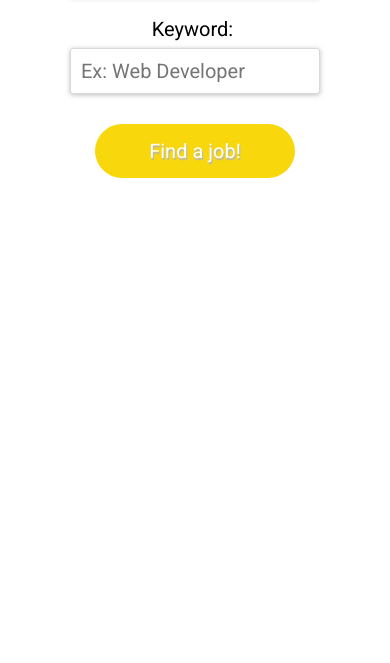
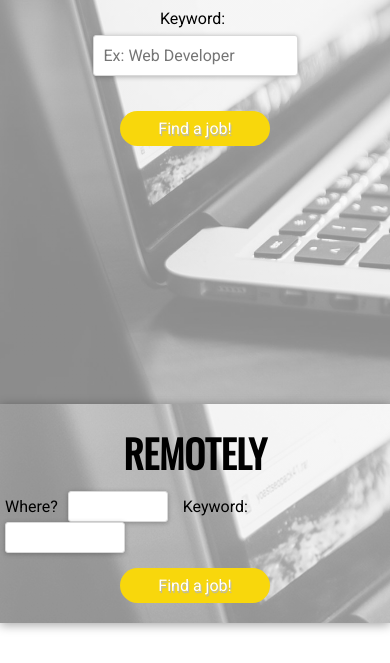
Before and after one commit to SICKMUSKETEERS/IndeedProject, a website: page index.html in a window 390 px wide. Shown: the part 440-1103 px from the top of the page. Before the commit the page ends 884 px from the top, so only its background shows below. Drawn offline with nearby package versions, Linux system fonts and the light colour scheme; some packages are replaced by stand-ins of ours.

Commit message:
Fixed nav media queries, added asset files, and added hero img

```diff
--- a/dev/styles/_nav.scss
+++ b/dev/styles/_nav.scss
@@ -1,5 +1,4 @@
 #nav{
-animation-duration: 2s;
-animation-delay:.5s;
-
+	animation-duration: 2s;
+	animation-delay:.5s;
 }
--- a/dev/styles/main.scss
+++ b/dev/styles/main.scss
@@ -23,25 +23,51 @@ body {
 	height: 100vh;
 	font-size: 20px;
 	animation-duration: 2s;
+	background: linear-gradient(rgba(255,255,255,0.5), rgba(255,255,255,0.5)), url('../../assets/hero.jpg');
+	background-size: cover;
 
 	h1 {
 		font-family: $headingFont;
 		font-size: 70px;
 		text-transform: uppercase;
-		padding-bottom: 30px;
+		padding-bottom: 0;
 	}
 }
 
 .formContainerTop {
-	background-color: white;
+	background: linear-gradient(rgba(255,255,255,0.5), rgba(255,255,255,0.5)), url('../../assets/navbg.jpg');
 	width: 100%;
 	display: none;
 	justify-content: flex-start;
 	align-items: center;
 	padding: 20px;
 	font-size: 20px;
-	background: #fbfbfb;
 	box-shadow: 0px 2px 10px rgba(0, 0, 0, 0.36);
+}
+
+	@media (max-width: 900px) {
+		.formContainerTop {
+			display: flex;
+			flex-direction: column;
+
+			h2 {
+				font-size: 2.4rem;
+			}
+		}
+
+		.formTop {
+			margin-top: 10px;
+		}
+
+	}
+
+	@media (max-width: 505px) {
+		.formContainerTop {
+			padding: 20px 5px;
+			flex-wrap: wrap;
+			flex-direction: column;
+		}
+	}
 
 	@media (max-width: 480px) {
 		.formContainerTop {
@@ -68,7 +94,7 @@ body {
 		justify-content: center;
 	}
 
-}
+
 
 .formMain input, .formContainerTop input  {
     padding: 10px;
@@ -78,12 +104,54 @@ body {
     color: black;
 }
 
-input#location, input#locationTop,  input#titleTop{
+	@media (max-width: 1140px) {
+
+		.formContainerTop input {
+			width: 150px;
+			padding: 5px;
+		}
+
+	}
+
+	@media (max-width: 505px) {
+		.formMain input, .formContainerTop input {
+			font-size: 0.8em;
+		}
+	}
+
+input#location, input#locationTop, input#titleTop{
     margin-right: 20px;
 }
-label {
+
+	@media (max-width: 670px) {
+
+		input#location, input#locationTop, input#titleTop {
+			margin-right: 10px;
+		}
+
+	}
+
+	@media (max-width: 505px) {
+		input#locationTop {
+			width: 100px;
+		}
+
+		input#titleTop {
+			width: 120px;
+		}
+	}
+
+.formMain label, .formContainerTop label {
     margin-right: 5px;
 }
+
+	@media (max-width: 925px) {
+
+	.formMain label, .formContainerTop label {
+   		 font-size: 0.8em;
+		}
+	}
+
 .sub{
 	display: flex;
     align-items: center;
@@ -95,7 +163,7 @@ label {
 button.submit{
 		width: 200px;
     	background: white;
-    	padding: 15px 20px;
+    	padding: 12px 20px;
 		margin-top: 10px;
     	border: 0;
 		border-radius: 100px;
@@ -104,6 +172,25 @@ button.submit{
     	color: white;
     	// box-shadow: 0px 1px 5px rgba(0, 0, 0, 0.26);
     }
+
+    	@media (max-width: 1140px) {
+
+		button.submit {
+			width: 150px;
+			padding: 8px;
+			font-size: 0.8em;
+		}
+
+	}
+
+    	@media (max-width: 670px) {
+
+		button.submit {
+			display: block;
+			margin: 15px auto 0 auto;
+		}
+
+	}
 
 @media (max-width: 670px) {
 	form.formMain {
@@ -117,6 +204,7 @@ button.submit{
 		margin-right: 0;
 		margin-bottom: 20px;
 	}
+
 	label{
 		margin-bottom: 7px;
 	}
--- a/public/styles/style.css
+++ b/public/styles/style.css
@@ -195,8 +195,8 @@ iframe {
       font-size: 1.5rem;
       max-width: 260px; } }
   .resultsItem h4 {
+    color: #b7b7b7;
     font-size: 1.2rem;
-    color: #b7b7b7;
     text-transform: uppercase;
     padding-bottom: 5px; }
   @media (max-width: 768px) {
@@ -262,15 +262,17 @@ body {
       align-items: center;
   height: 100vh;
   font-size: 20px;
-  animation-duration: 2s; }
+  animation-duration: 2s;
+  background: linear-gradient(rgba(255, 255, 255, 0.5), rgba(255, 255, 255, 0.5)), url("../../assets/hero.jpg");
+  background-size: cover; }
   .formContainer h1 {
     font-family: "Oswald", sans-serif;
     font-size: 70px;
     text-transform: uppercase;
-    padding-bottom: 30px; }
+    padding-bottom: 0; }
 
 .formContainerTop {
-  background-color: white;
+  background: linear-gradient(rgba(255, 255, 255, 0.5), rgba(255, 255, 255, 0.5)), url("../../assets/navbg.jpg");
   width: 100%;
   display: none;
   -ms-flex-pack: start;
@@ -279,25 +281,47 @@ body {
       align-items: center;
   padding: 20px;
   font-size: 20px;
-  background: #fbfbfb;
   box-shadow: 0px 2px 10px rgba(0, 0, 0, 0.36); }
-  @media (max-width: 480px) {
-    .formContainerTop .formContainerTop {
+
+@media (max-width: 900px) {
+  .formContainerTop {
+    display: -ms-flexbox;
+    display: flex;
+    -ms-flex-direction: column;
+        flex-direction: column; }
+    .formContainerTop h2 {
+      font-size: 2.4rem; }
+  .formTop {
+    margin-top: 10px; } }
+
+@media (max-width: 505px) {
+  .formContainerTop {
+    padding: 20px 5px;
     -ms-flex-wrap: wrap;
         flex-wrap: wrap;
     -ms-flex-direction: column;
         flex-direction: column; } }
-  .formContainerTop h2 {
+
+@media (max-width: 480px) {
+  .formContainerTop {
+    -ms-flex-wrap: wrap;
+        flex-wrap: wrap;
+    -ms-flex-direction: column;
+        flex-direction: column; } }
+
+h2 {
   -ms-flex-positive: 2;
       flex-grow: 2;
   text-align: left;
   font-family: "Oswald", sans-serif;
   font-size: 2.5rem;
   text-transform: uppercase; }
+
 @media (max-width: 480px) {
-    .formContainerTop h2 {
+  h2 {
     font-size: 2rem; } }
-  .formContainerTop form {
+
+form {
   -ms-flex-pack: center;
       justify-content: center; }
 
@@ -308,11 +332,34 @@ body {
   border-radius: 3px;
   color: black; }
 
+@media (max-width: 1140px) {
+  .formContainerTop input {
+    width: 150px;
+    padding: 5px; } }
+
+@media (max-width: 505px) {
+  .formMain input, .formContainerTop input {
+    font-size: 0.8em; } }
+
 input#location, input#locationTop, input#titleTop {
   margin-right: 20px; }
 
-label {
+@media (max-width: 670px) {
+  input#location, input#locationTop, input#titleTop {
+    margin-right: 10px; } }
+
+@media (max-width: 505px) {
+  input#locationTop {
+    width: 100px; }
+  input#titleTop {
+    width: 120px; } }
+
+.formMain label, .formContainerTop label {
   margin-right: 5px; }
+
+@media (max-width: 925px) {
+  .formMain label, .formContainerTop label {
+    font-size: 0.8em; } }
 
 .sub {
   display: -ms-flexbox;
@@ -326,13 +373,24 @@ label {
 button.submit {
   width: 200px;
   background: white;
-  padding: 15px 20px;
+  padding: 12px 20px;
   margin-top: 10px;
   border: 0;
   border-radius: 100px;
   text-shadow: 1px 2px 1px #b7b7b7;
   background-color: #f8d70c;
   color: white; }
+
+@media (max-width: 1140px) {
+  button.submit {
+    width: 150px;
+    padding: 8px;
+    font-size: 0.8em; } }
+
+@media (max-width: 670px) {
+  button.submit {
+    display: block;
+    margin: 15px auto 0 auto; } }
 
 @media (max-width: 670px) {
   form.formMain {
```
Also changed, not shown: assets/hero.jpg (added), assets/icon-globe.png (added), assets/icon-job.png (added), assets/navbg.jpg (added). Lines whose indentation alone changed are shown as unchanged.
